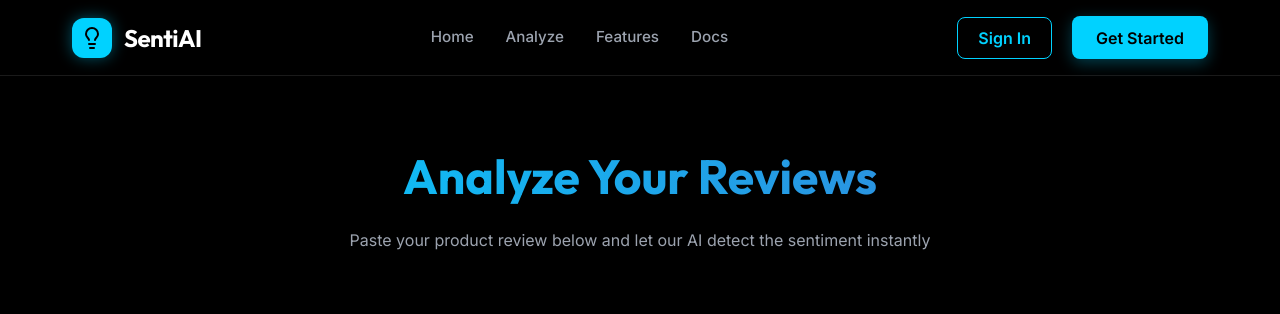
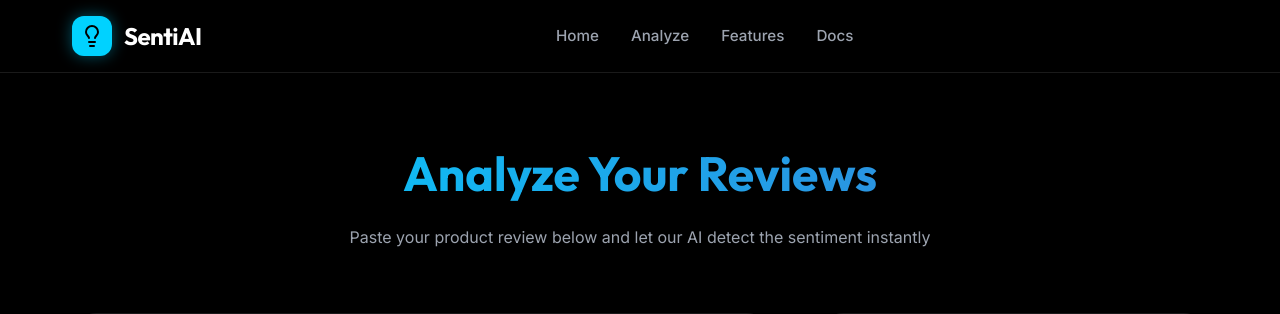
Before and after one commit to SUDHEER176/sentiment-analysis, a Flask app: template templates/index.html in a window 1280 px wide. Shown: the top 314 px of the page. Run offline with Flask 3, Linux system fonts and the light colour scheme; the template is opened without the code that fills it, so the values that code supplies are empty.

Commit message:
Remove authentication - simplify to public sentiment analysis app

```diff
--- a/app.py
+++ b/app.py
@@ -1,33 +1,13 @@
-from flask import Flask, render_template, request, redirect, url_for, session
+from flask import Flask, render_template, request
 import joblib
 import os
 import numpy as np
 import time
-from supabase import create_client, Client
-from dotenv import load_dotenv
-
-# Load environment variables
-load_dotenv()
 
 # Get base directory for absolute paths (crucial for Vercel)
 BASE_DIR = os.path.dirname(os.path.abspath(__file__))
 
 app = Flask(__name__)
-app.secret_key = os.getenv("SECRET_KEY", "default-secret-key")
-
-# Supabase configuration
-supabase_url = os.getenv("SUPABASE_URL")
-supabase_key = os.getenv("SUPABASE_KEY")
-
-# Initialize supabase client safely
-supabase = None
-if supabase_url and supabase_key:
-    try:
-        supabase = create_client(supabase_url, supabase_key)
-    except Exception as e:
-        print(f"Error initializing Supabase: {e}")
-else:
-    print("Warning: SUPABASE_URL or SUPABASE_KEY missing from environment variables.")
 
 # Load models using absolute paths
 model = None
@@ -45,69 +25,8 @@ try:
 except Exception as e:
     print(f"Error loading models: {e}")
 
-@app.route("/")
-def intro():
-    # If user is logged in, you might want to show their email or a dashboard link
-    return render_template("intro.html", user=session.get("user"))
-
-@app.route("/signup", methods=["GET", "POST"])
-def signup():
-    if supabase is None:
-        return render_template("signup.html", error="Supabase client is not initialized. Please check your environment variables.")
-
-    if request.method == "POST":
-        email = request.form.get("email")
-        password = request.form.get("password")
-        try:
-            # Tell Supabase where to redirect after email confirmation
-            redirect_url = request.host_url.rstrip('/') + "/login"
-            res = supabase.auth.sign_up({
-                "email": email,
-                "password": password,
-                "options": {"email_redirect_to": redirect_url}
-            })
-            return render_template("signup.html", success="Verification email sent! Please check your inbox.")
-        except Exception as e:
-            print(f"Signup error: {e}")
-            return render_template("signup.html", error=str(e))
-    return render_template("signup.html")
-
-@app.route("/login", methods=["GET", "POST"])
-def login():
-    if supabase is None:
-        return render_template("login.html", error="Supabase client is not initialized. Please check your environment variables.")
-
-    if request.method == "POST":
-        email = request.form.get("email")
-        password = request.form.get("password")
-        try:
-            res = supabase.auth.sign_in_with_password({"email": email, "password": password})
-            session["user"] = {
-                "id": res.user.id,
-                "email": res.user.email
-            }
-            # Redirect to the main analyze page after successful login
-            return redirect(url_for("index"))
-        except Exception as e:
-            # Provide more specific error feedback
-            error_msg = str(e)
-            if "Invalid login credentials" in error_msg:
-                error_msg = "Invalid email or password. Please try again."
-            return render_template("login.html", error=error_msg)
-    return render_template("login.html")
-
-@app.route("/logout")
-def logout():
-    if supabase:
-        supabase.auth.sign_out()
-    session.pop("user", None)
-    return redirect(url_for("intro"))
-
-@app.route("/analyze", methods=["GET", "POST"])
+@app.route("/", methods=["GET", "POST"])
 def index():
-    # Enforce login
-    if "user" not in session:
-        return redirect(url_for("login"))
 
     sentiment_result = None
     confidence = None
@@ -147,8 +66,7 @@ def index():
     return render_template("index.html",
                          sentiment=sentiment_result,
                          confidence=confidence,
-                         color=sentiment_color,
-                         user=session.get("user"))
+                         color=sentiment_color)
 
 if __name__ == "__main__":
     app.run(debug=True)
--- a/requirements.txt
+++ b/requirements.txt
@@ -3,6 +3,5 @@ joblib==1.4.0
 numpy>=1.26.0
 scikit-learn==1.3.2
 Werkzeug==3.0.0
-supabase==2.3.0
-python-dotenv==1.0.0
+
 gunicorn==21.2.0
--- a/templates/index.html
+++ b/templates/index.html
@@ -30,13 +30,6 @@
         <a href="#" class="nav-link">Docs</a>
       </nav>
       <div class="nav-auth">
-        {% if user %}
-        <span style="color: var(--text-muted); font-size: 0.9rem; margin-right: 1rem;">{{ user.email }}</span>
-        <a href="/logout" class="btn-signin">Sign Out</a>
-        {% else %}
-        <a href="/login" class="btn-signin">Sign In</a>
-        <a href="/signup" class="btn-getstarted">Get Started</a>
-        {% endif %}
       </div>
     </div>
   </header>
@@ -58,7 +51,7 @@
             </div>
           </div>
 
-          <form id="sentimentForm" method="POST">
+          <form id="sentimentForm" method="POST" action="/">
             <label class="form-label-premium" for="reviewText">Enter Review Text</label>
             <textarea id="reviewText" name="review" class="textarea-premium"
               placeholder="Type your product review here..." required></textarea>
```
Also changed, not shown: 1 other file.
